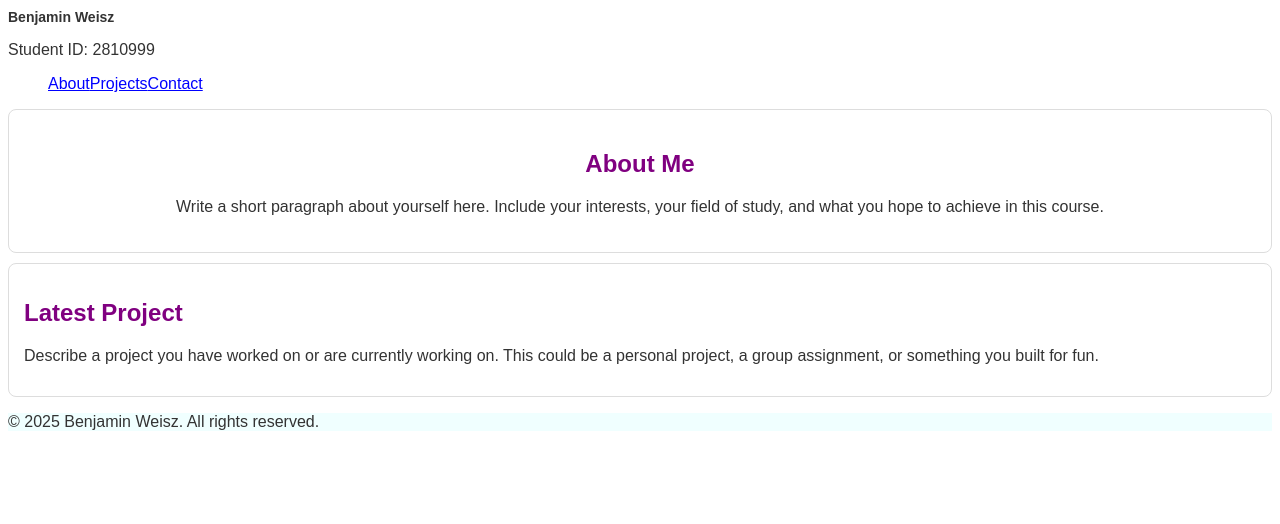
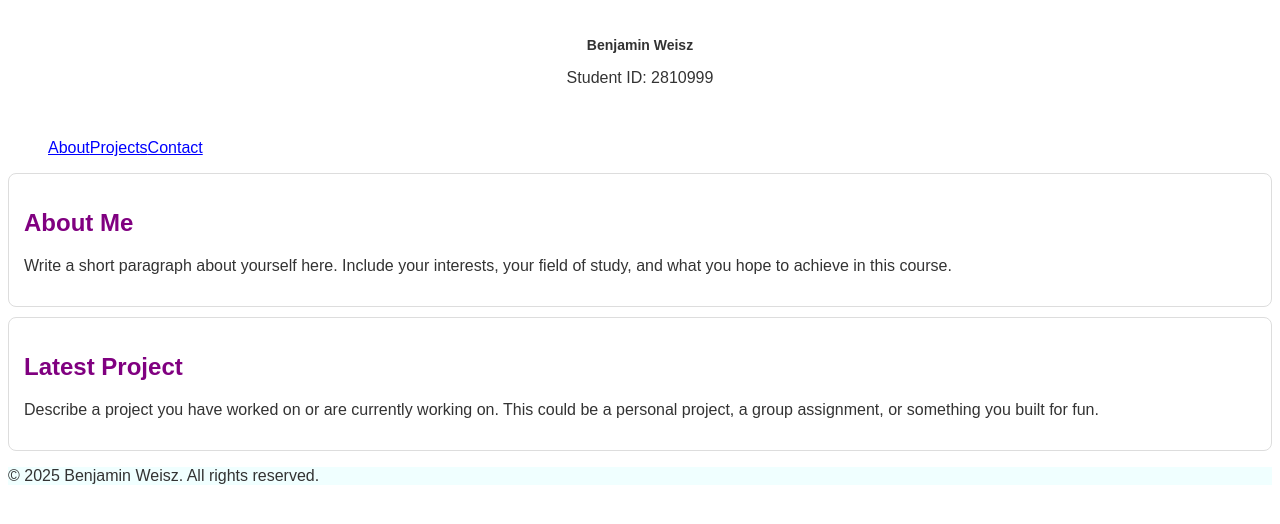
Before and after one commit to Benjamin-Weisz/Lab2, a plain HTML site: page 2810999-lab2.html in a window 1280 px wide. Drawn offline with Linux system fonts and the light colour scheme.

Commit message:
Corrected main-header ID

```diff
--- a/2810999-lab2.html
+++ b/2810999-lab2.html
@@ -10,7 +10,7 @@
             color: #333;
         }
 
-        #about {
+        #main-header {
             background-color: white;
             text-align: center;
             padding: 20px;
```
